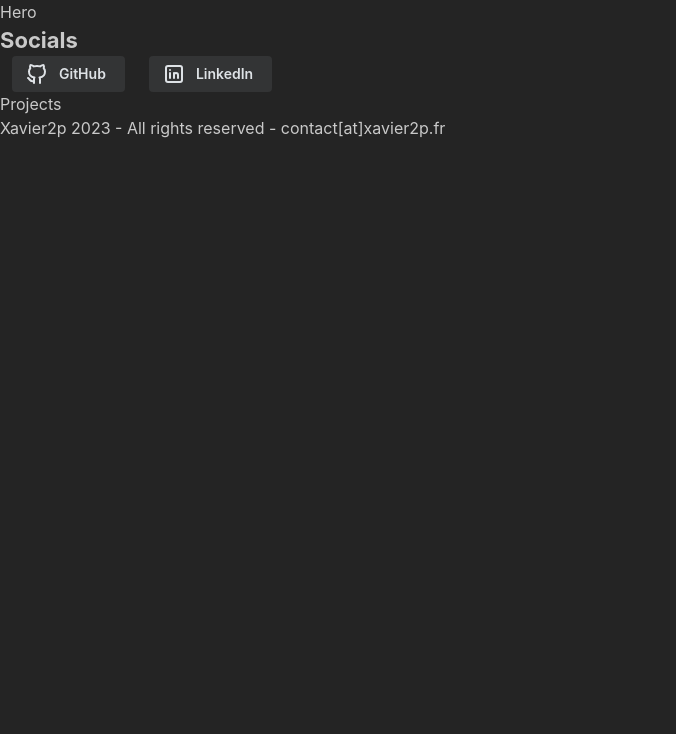
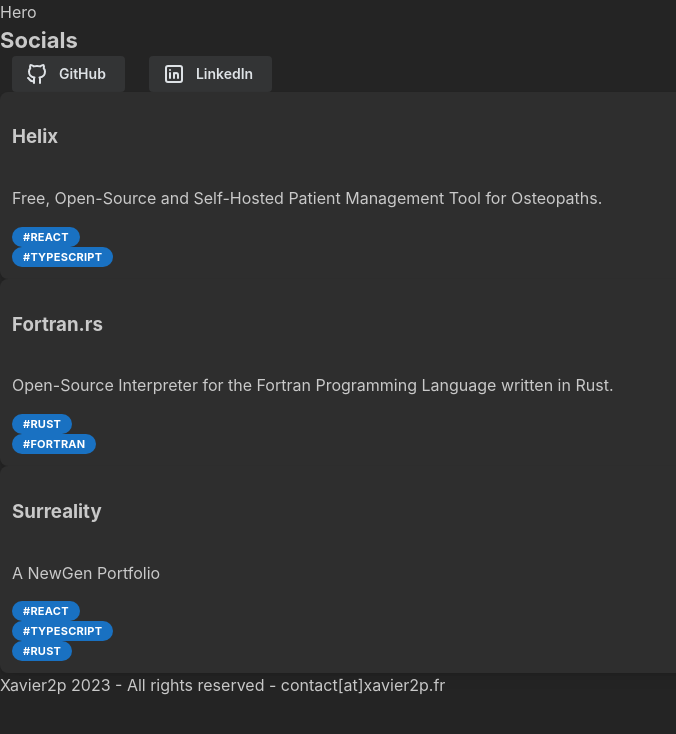
Before and after one commit to Xavier2p/xavier2p.fr, a React (Vite) app: page / in a window 1280 px wide. Shown: the top 734 px of the page, without its empty margins (0-676 px from the left). Built offline with nearby package versions, Linux system fonts and the light colour scheme.

Commit message:
add project first component

```diff
--- /dev/null
+++ b/src/components/project.tsx
@@ -0,0 +1,16 @@
+import { Badge, Card } from '@mantine/core';
+import { IProject } from '../config';
+
+const Project = ({ project }: { project: IProject }) => (
+  <Card shadow="sm" padding="sm" radius="md">
+    <h3>{project.name}</h3>
+    <p>{project.description}</p>
+    {project.tags.map((tag) => (
+      <Badge key={tag} color="blue">
+        #{tag}
+      </Badge>
+    ))}
+  </Card>
+);
+
+export default Project;
--- a/src/page.tsx
+++ b/src/page.tsx
@@ -1,11 +1,12 @@
 import Projects from './sections/projects';
 import Footer from './sections/footer';
 import Hero from './sections/hero';
+import cnf from './config';
 
 const Xavier2pfr = () => (
   <>
     <Hero />
-    <Projects />
+    <Projects projects={cnf.projects} />
     <Footer />
   </>
 );
--- a/src/sections/projects.tsx
+++ b/src/sections/projects.tsx
@@ -1,7 +1,12 @@
-import { Text } from '@mantine/core';
+import { IProject } from '../config';
+import Project from '../components/project';
 
-const Projects = () => {
-  return <Text>Projects</Text>;
-};
+const Projects = ({ projects }: { projects: IProject[] }) => (
+  <>
+    {projects.map((project) => (
+      <Project key={project.name} project={project} />
+    ))}
+  </>
+);
 
 export default Projects;
```
